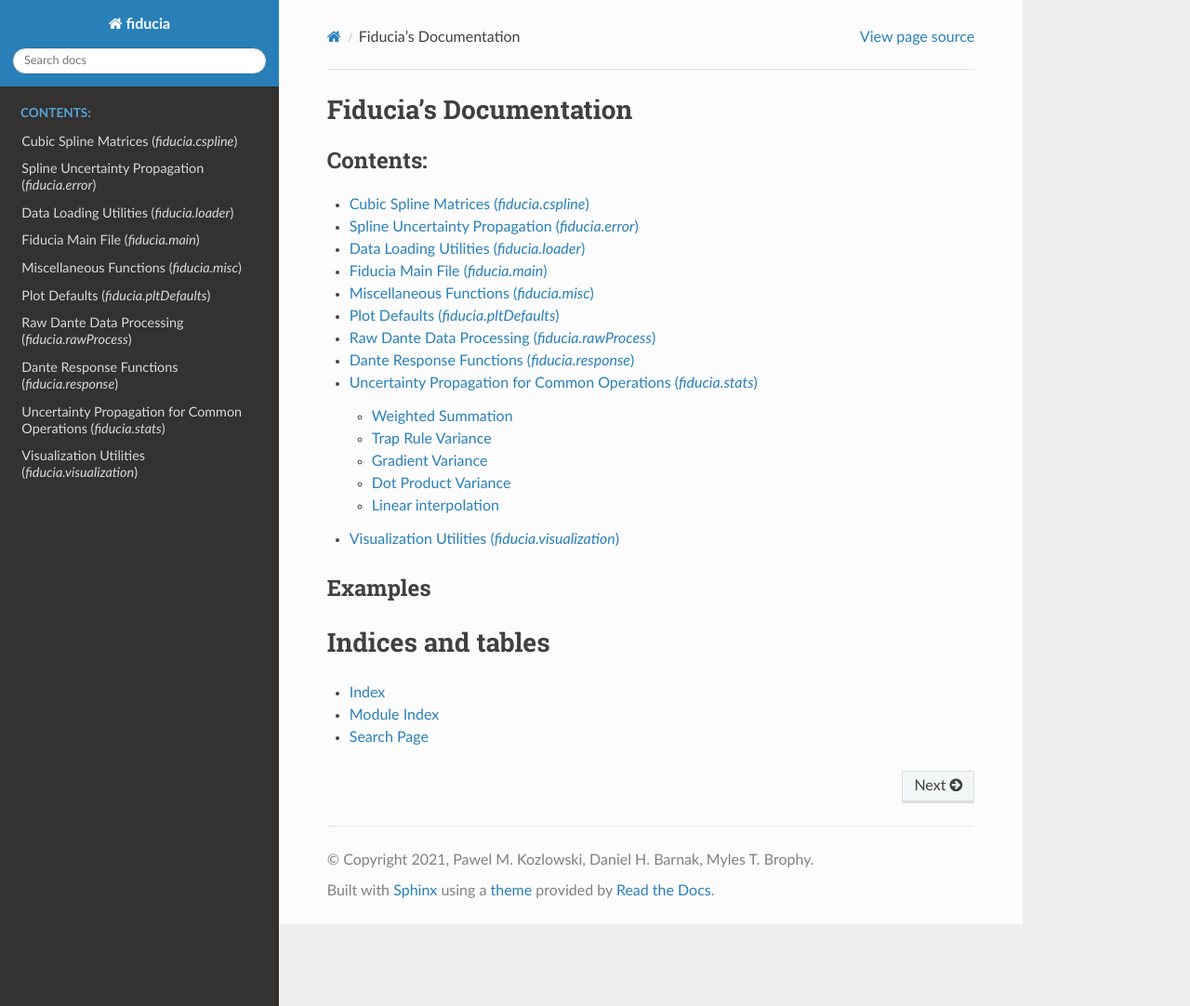
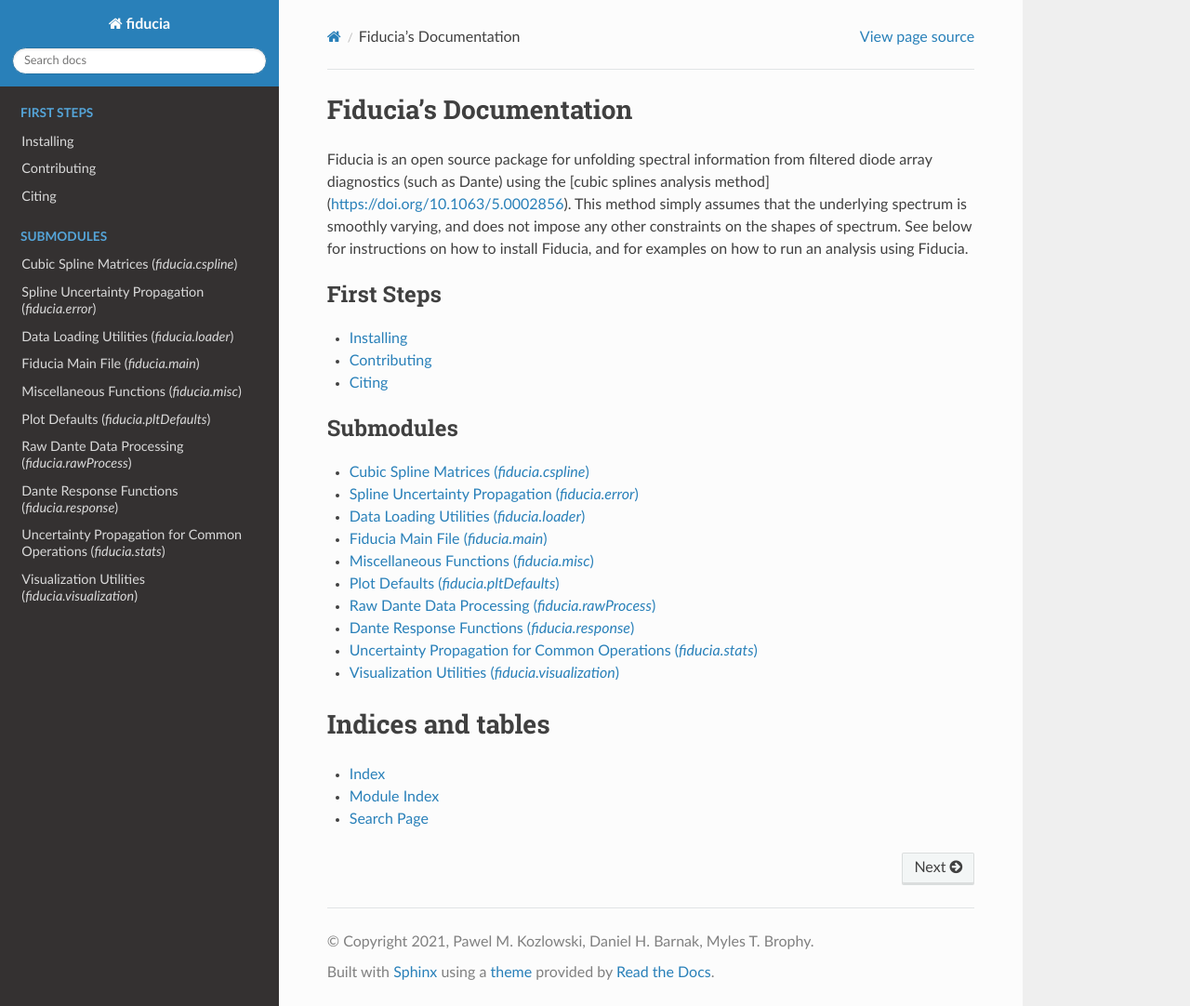
Before and after one commit to lanl/fiducia, a Sphinx documentation site: the page built from docs/index.rst, in a window 1280 px wide and 1082 px high. Shown: the whole window at 93% size. Built offline with Sphinx 7.4.7 and the Read the Docs theme 2.0.0, drawn with Linux system fonts in a browser that asks for light colours; pages that are not in the unit, such as notebooks, are missing from menus.

Commit message:
Organized Sphinx documentation and added instructions on installing, citing, contributing, etc.

```diff
--- a/docs/conf.py
+++ b/docs/conf.py
@@ -83,7 +83,7 @@ language = None
 exclude_patterns = ['_build', 'Thumbs.db', '.DS_Store']
 
 # The name of the Pygments (syntax highlighting) style to use.
-pygments_style = None
+pygments_style = 'sphinx'
 
 
 # -- Options for HTML output -------------------------------------------------
--- a/docs/index.rst
+++ b/docs/index.rst
@@ -6,9 +6,26 @@
 Fiducia's Documentation
 ===================================
 
+Fiducia is an open source package for unfolding spectral information from
+filtered diode array diagnostics (such as Dante) using the [cubic splines
+analysis method](https://doi.org/10.1063/5.0002856). This method simply
+assumes that the underlying spectrum is smoothly varying, and does not
+impose any other constraints on the shapes of spectrum. See below for
+instructions on how to install Fiducia, and for examples on how to run an
+analysis using Fiducia.
+
 .. toctree::
-   :maxdepth: 2
-   :caption: Contents:
+   :caption: First Steps
+   :maxdepth: 1
+
+   Installing <install>
+   Examples <auto_examples/index>
+   Contributing <contributing>
+   Citing <citing>
+
+.. toctree::
+   :maxdepth: 1
+   :caption: Submodules
 
    cspline
    error
```
Also changed, not shown: other parts of docs/index.rst (+0 -6 lines), docs/citing.rst (added, +27 -0 lines), docs/contributing.rst (added, +8 -0 lines), docs/install.rst (added, +97 -0 lines).
